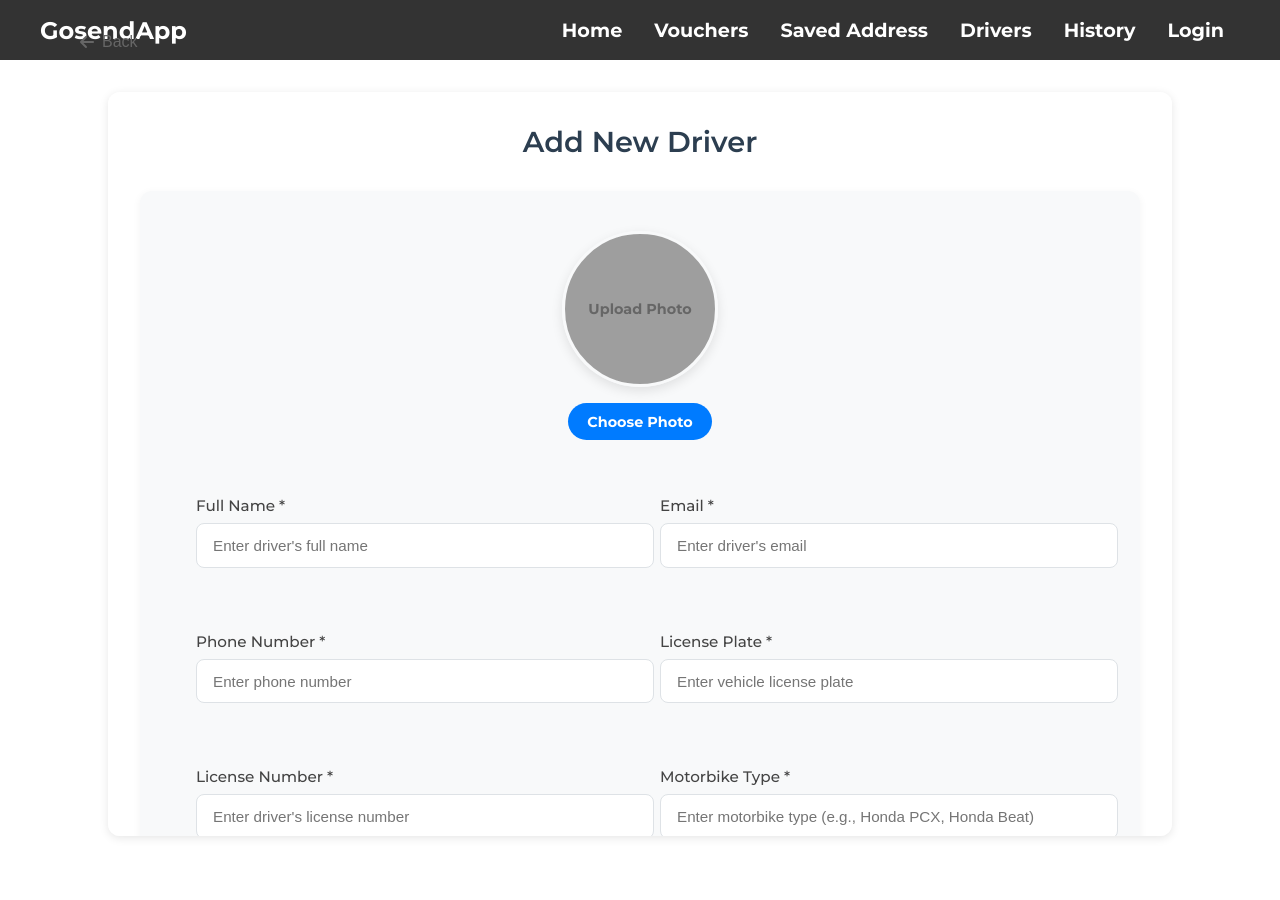
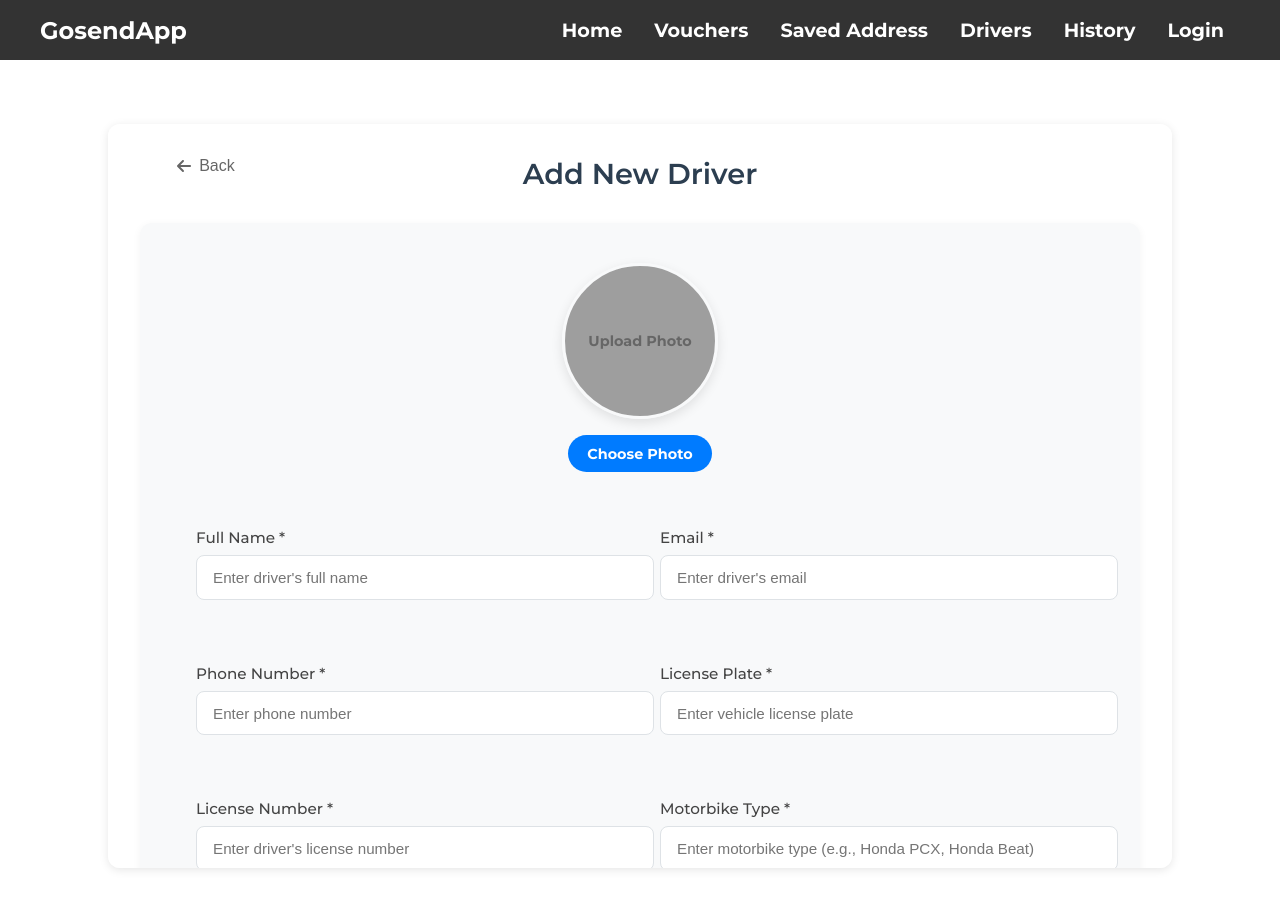
Before and after one commit to Gepx/uas-gosend-app, a React (Vite) app in the folder client/: page /add-driver in a window 1280 px wide. Before the commit the page ends 868 px from the top, so only its background shows below. Built offline with nearby package versions, Linux system fonts and the light colour scheme; grey boxes are pictures that could not be loaded.

Commit message:
style the add driver form, remove address name change into label only

```diff
--- a/client/src/assets/css/AddDriver.css
+++ b/client/src/assets/css/AddDriver.css
@@ -1,6 +1,6 @@
 .add-driver-container {
   max-width: 1000px;
-  margin: 2rem auto;
+  margin: 4rem auto 2rem;
   padding: 2rem;
   background: white;
   border-radius: 12px;
@@ -9,6 +9,7 @@
   overflow-y: auto;
   scrollbar-width: thin;
   scrollbar-color: #007bff #f0f0f0;
+  position: relative;
 }
 
 .add-driver-container::-webkit-scrollbar {
@@ -30,27 +31,9 @@
 }
 
 .form-header {
-  display: flex;
-  align-items: center;
-  margin-bottom: 2rem;
-  gap: 1rem;
-}
-
-.back-button {
-  display: flex;
-  align-items: center;
-  gap: 0.5rem;
-  padding: 0.5rem 1rem;
-  border: none;
-  background: none;
-  color: #666;
-  cursor: pointer;
-  font-size: 1rem;
-  transition: color 0.3s ease;
-}
-
-.back-button:hover {
-  color: #333;
+  text-align: center;
+  /* padding-top: 2rem; */
+  /* margin-bottom: 2rem; */
 }
 
 .form-header h1 {
```
